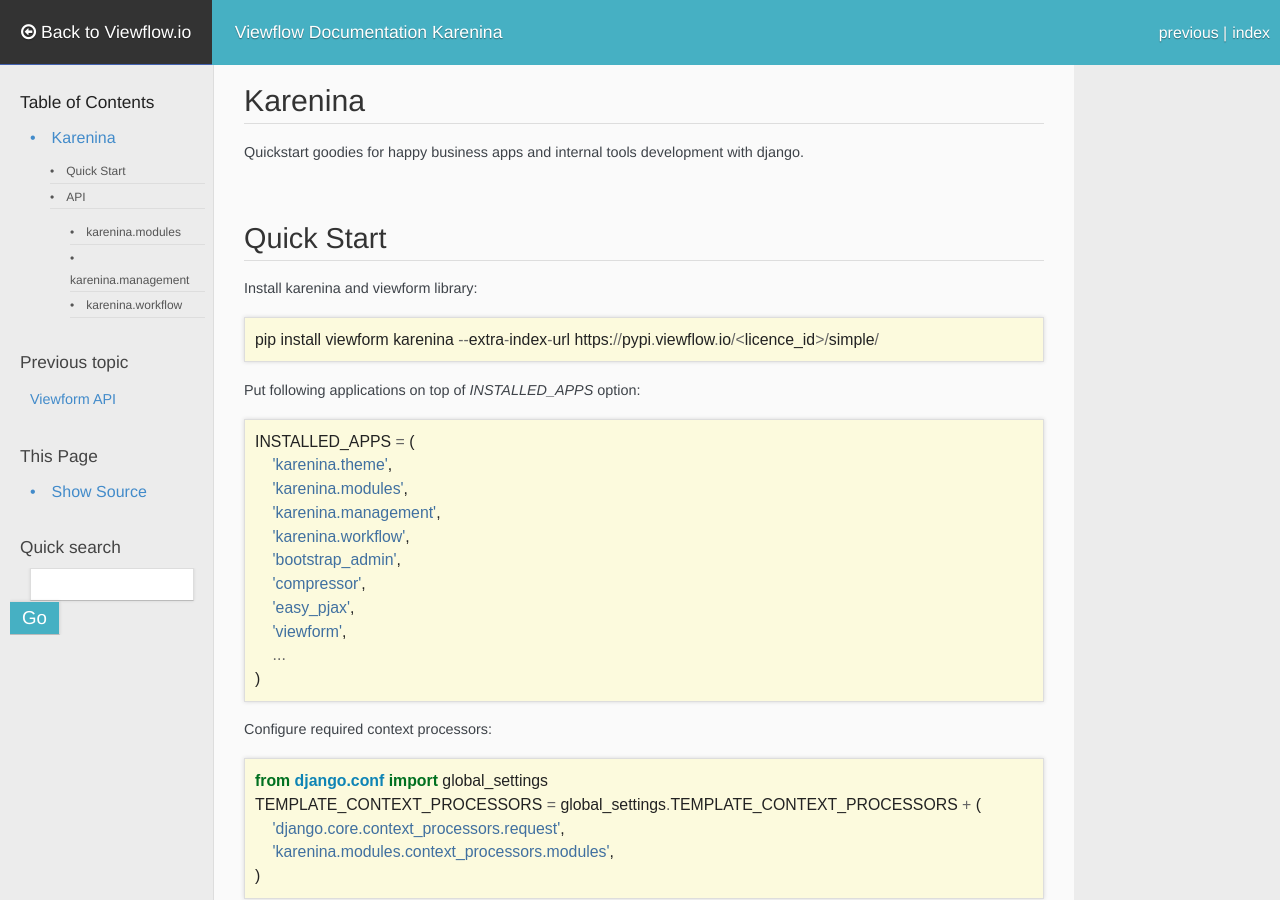
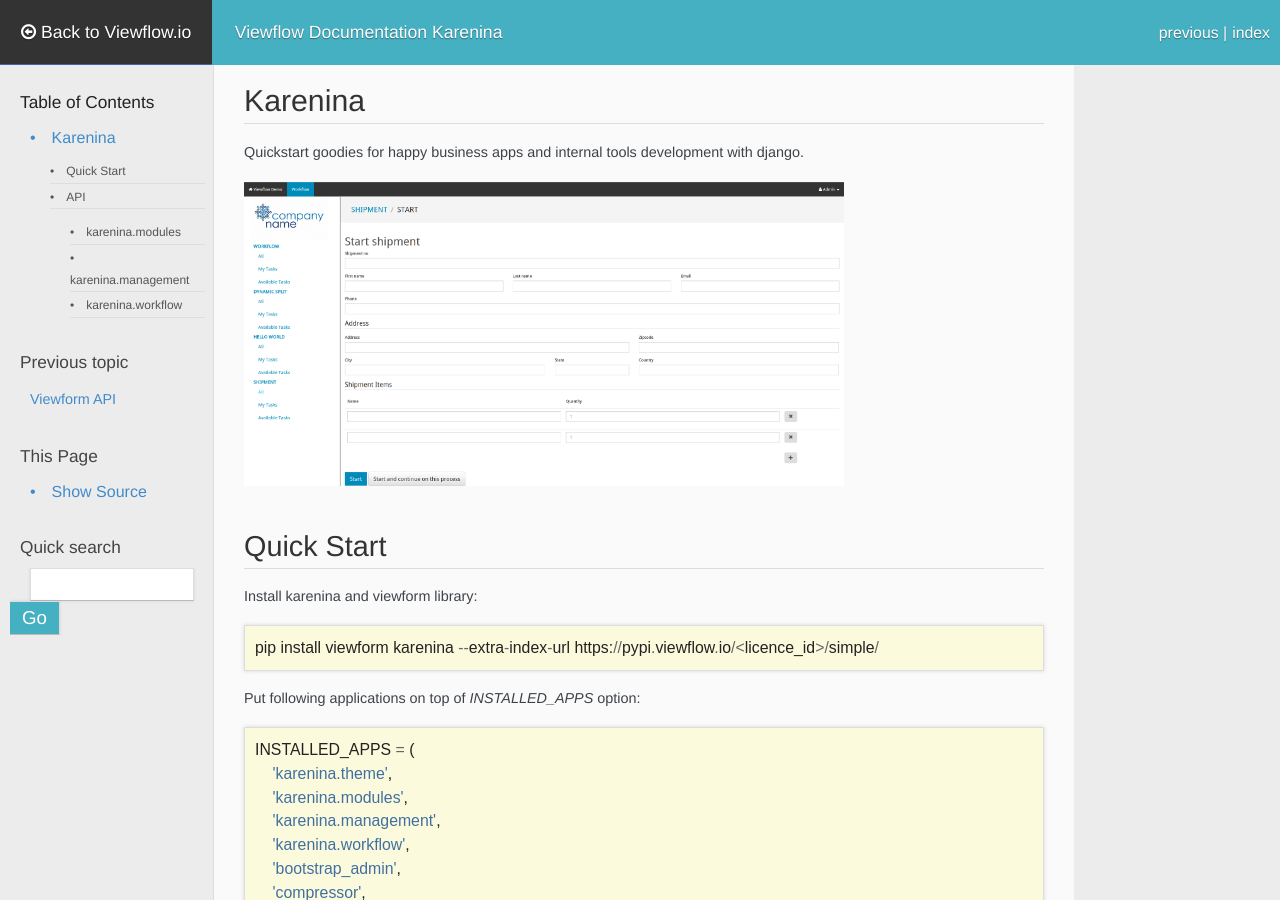
Before and after one commit to kmmbvnr/viewflow-docs-v1, a Sphinx documentation site: the page built from docs/karenina.rst, in a window 1280 px wide and 900 px high. Built offline with Sphinx 7.4.7, drawn with Linux system fonts in a browser that asks for light colours; nearby versions of some CDN libraries; some web fonts are replaced.

Commit message:
Extend docs

```diff
--- a/docs/karenina.rst
+++ b/docs/karenina.rst
@@ -3,6 +3,9 @@
 ========
 
 Quickstart goodies for happy business apps and internal tools development with django.
+
+.. image:: _static/Karenina.png
+   :width: 600px
 
 
 Quick Start
```
